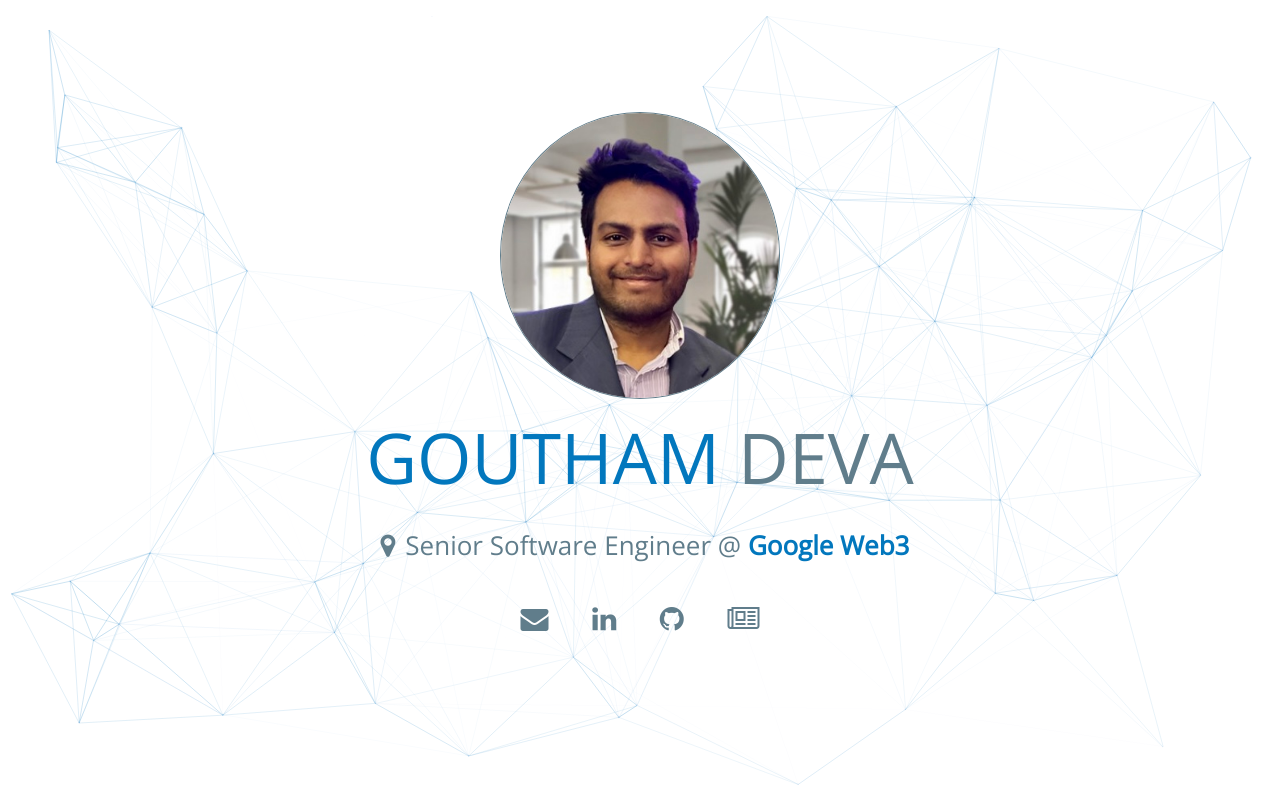
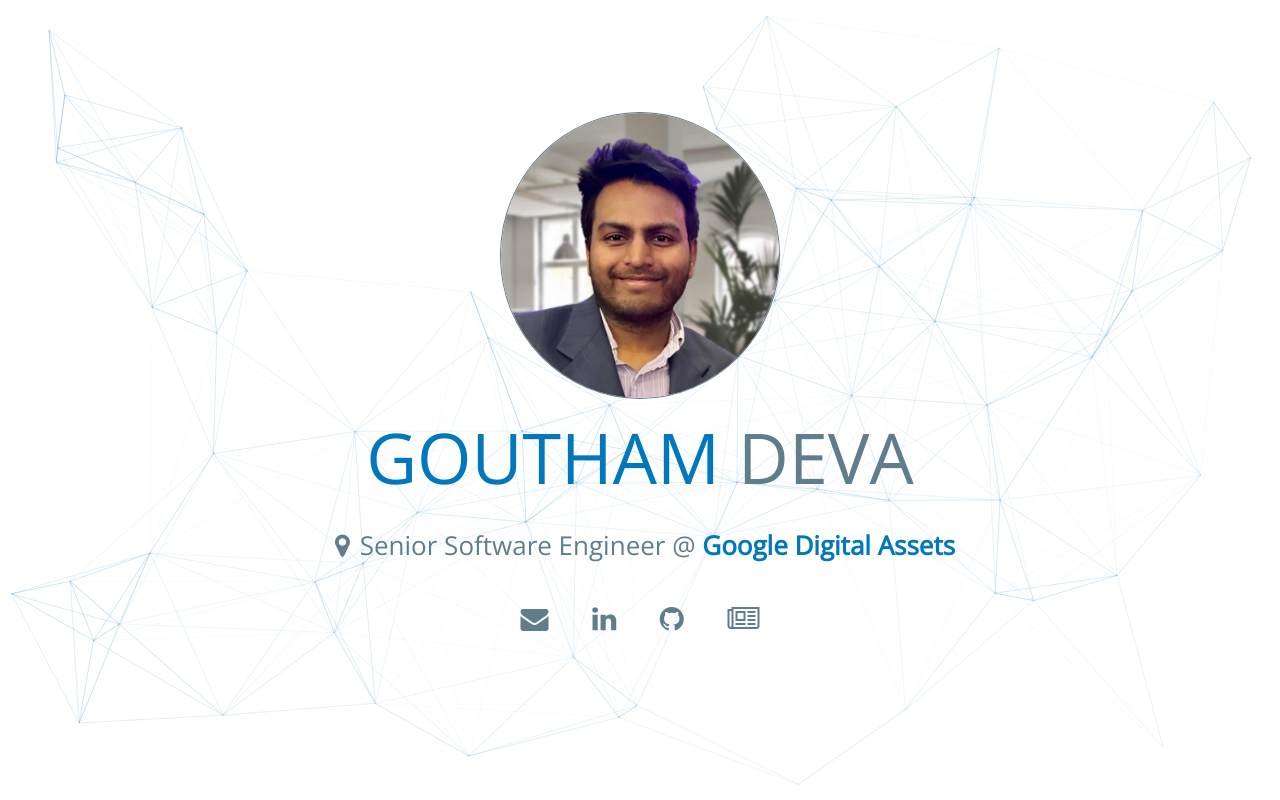
Before and after one commit to godeva/godeva.github.io, a plain HTML site: page index.html in a window 1280 px wide. Drawn offline with nearby package versions, Linux system fonts and the light colour scheme.

Commit message:
Update index.html

```diff
--- a/index.html
+++ b/index.html
@@ -41,7 +41,8 @@
                             <img src="img/goutham.jpg" class="img-responsive img-circle" alt="Logo">
                             <h1 class="name"><span>GOUTHAM</span> DEVA</h1>
                             <h5 class="intro-text">
-                                <i class="inline-icon fa fa-map-marker" aria-hidden="true"></i>Senior Software Engineer @ <a href="https://cloud.google.com/application/web3/"><b>Google Web3</b></a>
+                                <i class="inline-icon fa fa-map-marker" aria-hidden="true"></i>Senior Software Engineer @ <a href="https://cloud.google.com/application/web3/"><b>Google Digital Assets
+</b></a>
                             </h5>
                             <div id="social">
                                 <a class="socialicon" href="mailto:godevawork@gmail.com"><i class="fa fa-envelope"></i></a>
```
